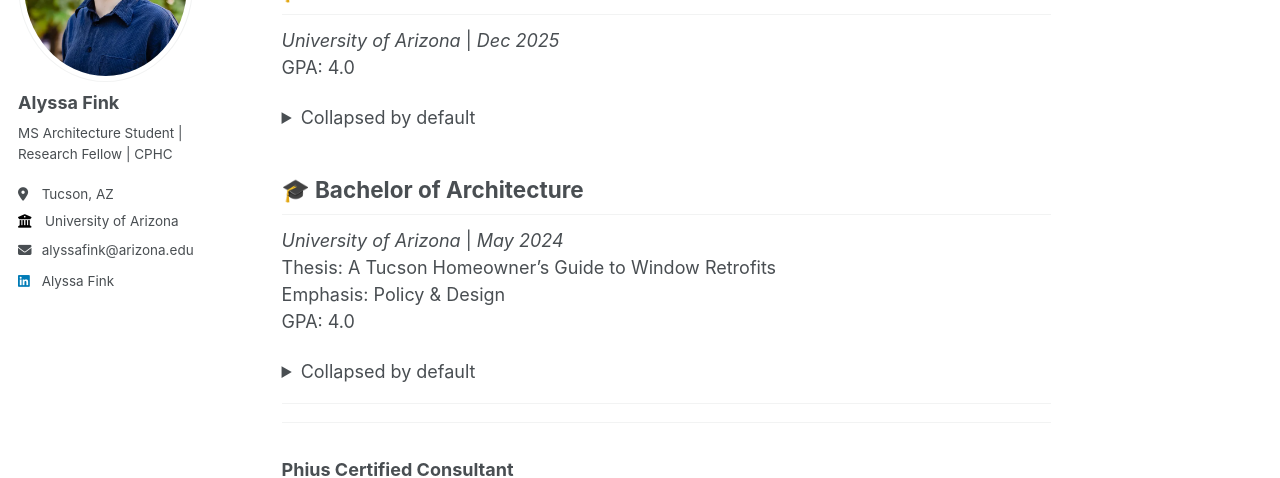
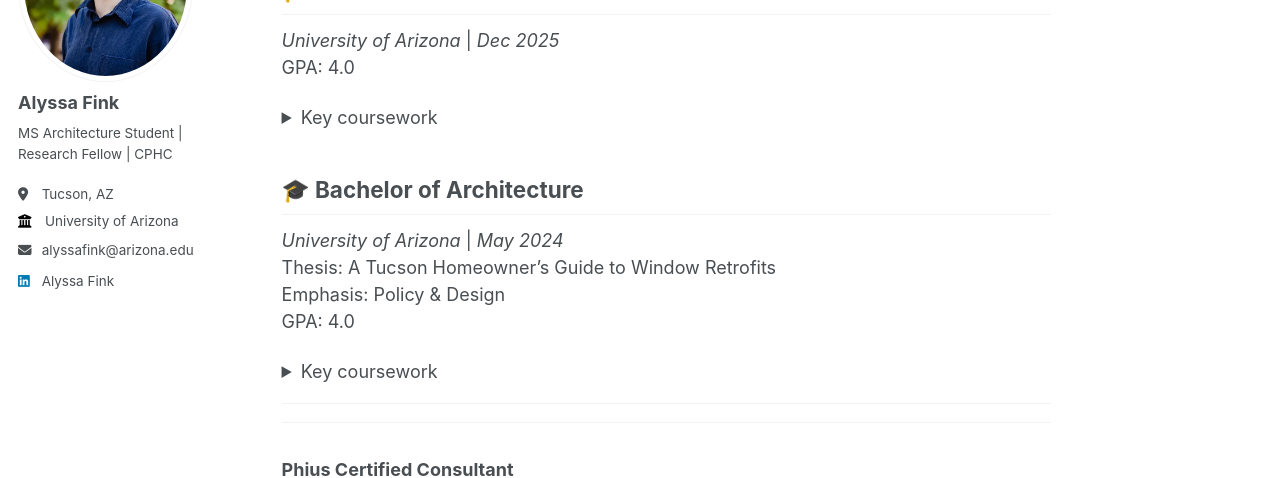
Before and after one commit to alyssafink/alyssafink.github.io, a Jekyll site: the page built from _pages/education.md, in a window 1280 px wide and 1138 px high. Shown: the part 217-695 px from the top of the window. Built offline with Jekyll 4.4.1, drawn with Linux system fonts in a browser that asks for light colours; emoji names are drawn with the system emoji font.

Commit message:
Update education.md

```diff
--- a/_pages/education.md
+++ b/_pages/education.md
@@ -14,8 +14,14 @@ redirect_from:
 GPA: 4.0
 <br/>
 <details>
-  <summary>Collapsed by default</summary>
-  This section was collapsed by default!
+  <summary>Key coursework</summary>
+  SBE 580 Research Methods
+  <br/>
+  HDFS 536 Introductory Graduate Statistics
+  <br/>
+  SOC 500A Sociological Theory
+  <br/>
+  INFO 578 Science Information & Its Presentation
 </details>
 
 :mortar_board: Bachelor of Architecture
@@ -29,8 +35,14 @@ Emphasis: Policy & Design
 GPA: 4.0
 <br/>
 <details>
-  <summary>Collapsed by default</summary>
-  This section was collapsed by default!
+  <summary>Key coursework</summary>
+  ARC 410F Solar Decathlon Design Studio
+  <br/>
+  ARC 471N Arid Region Urbanism
+  <br/>
+  ARC 496B Climate Positive Detailing & Design
+  <br/>
+  ARC 410F Design Build Studio
 </details>
 
 ***
```
